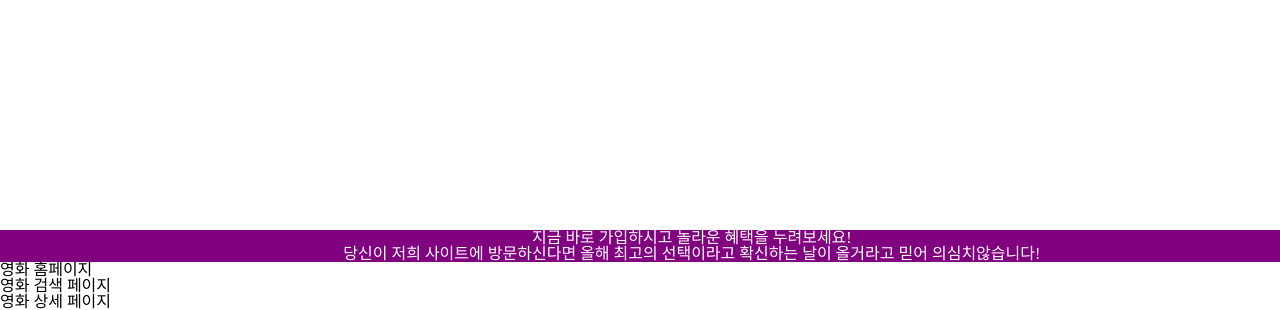
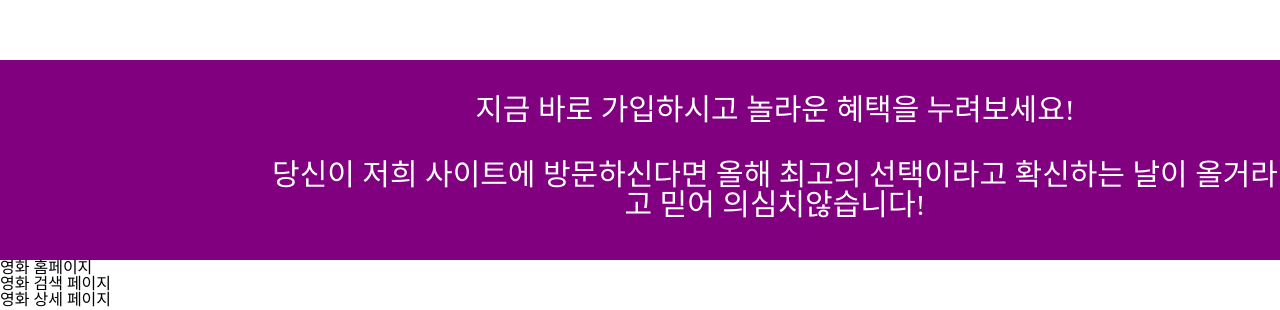
Before and after one commit to KH-Movie-Web-Project/FE-kick-movie, a Next.js app: page / in a window 1280 px wide. Shown: the part 1630-1940 px from the top of the page. Built offline with nearby package versions, Linux system fonts and the light colour scheme; no server answers.

Commit message:
[FEAT] 가입문구부분 수정

```diff
--- a/app/mainpage.css
+++ b/app/mainpage.css
@@ -84,23 +84,14 @@
 
 /* 이미지 빙글 */
 .submit_benefit{
-    margin-top: 200px;
+    margin-top: 30px;
     background-color: purple;
-}
-.blank{
-    width: 33%;
+    height: 200px;
 }
 .blank2{
+    color: white;
+    font-size: 30px;
     text-align: center;
-    color: white;
+    margin-top: 35px;
+    margin-left: 270px;
 }
-
-.blank3{
-    width: 33%;
-}
-
-.benefit_list{
-    color: white;
-    justify-items: right;
-
-}
```
